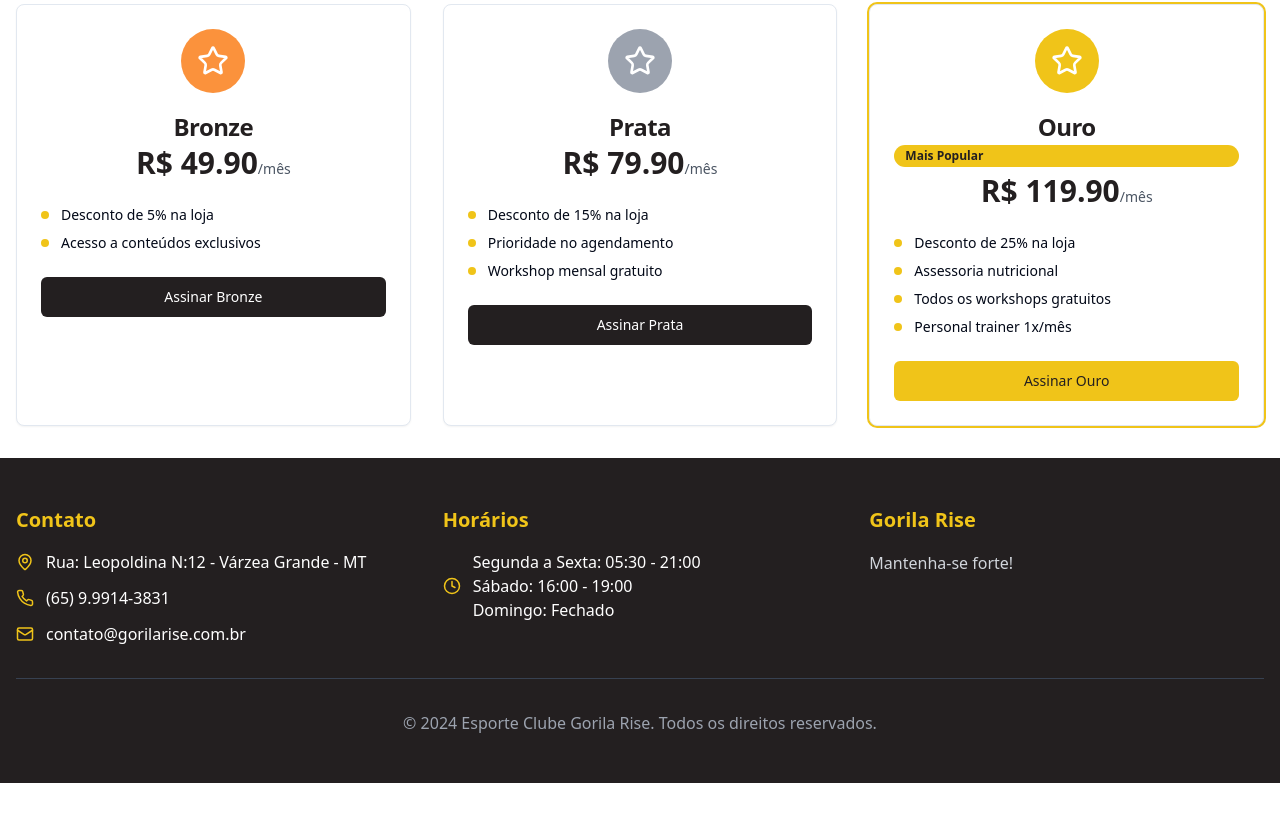
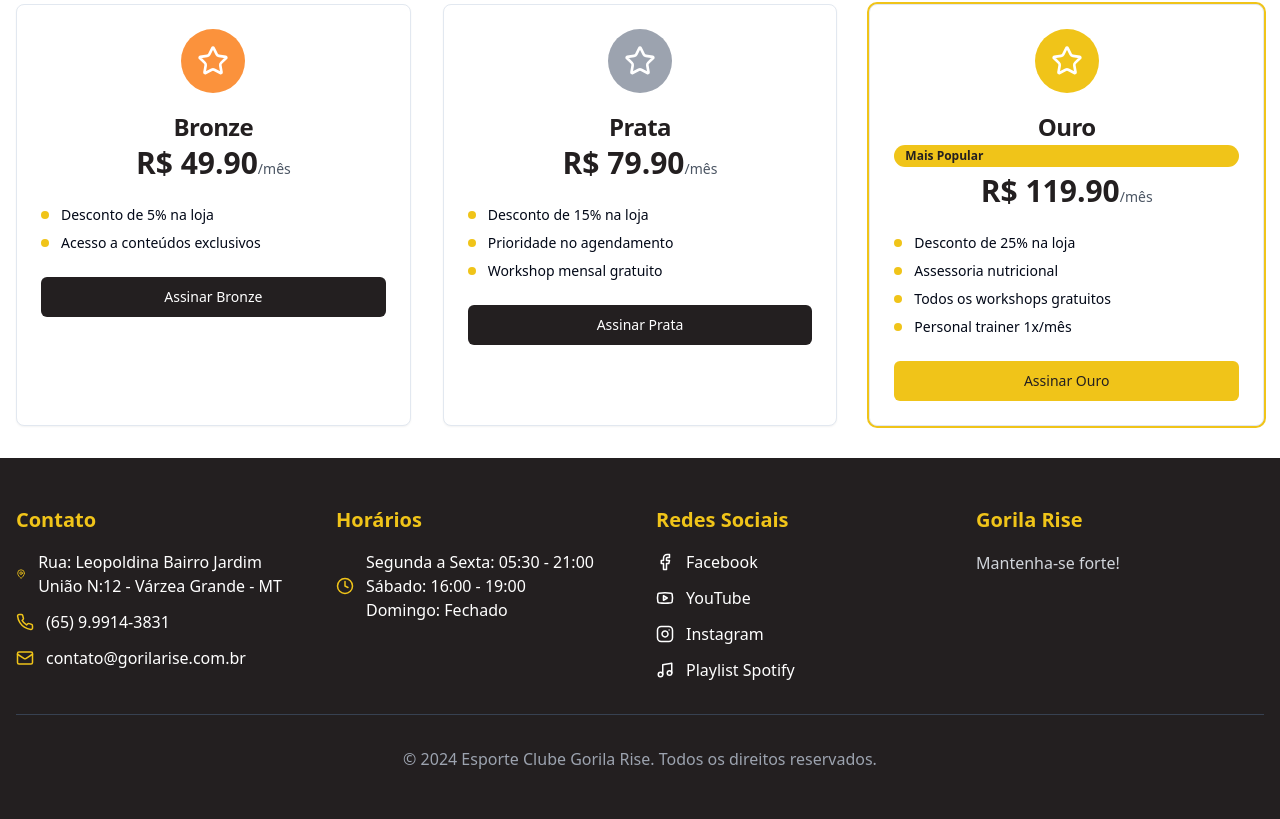
Before and after one commit to dayron65/gorila-rise-hub, a React (Vite) app: page /loja in a window 1280 px wide. Shown: the part 822-1641 px from the top of the page. Before the commit the page ends 1605 px from the top, so only its background shows below. Built offline with nearby package versions, Linux system fonts and the light colour scheme.

Commit message:
Add logo, button, social links, and address
Implement requested UI and content updates.

```diff
--- a/src/components/Footer.tsx
+++ b/src/components/Footer.tsx
@@ -1,15 +1,18 @@
-import { MapPin, Phone, Mail, Clock } from 'lucide-react';
+
+import { MapPin, Phone, Mail, Clock, Facebook, Youtube, Instagram, Music } from 'lucide-react';
+
 const Footer = () => {
-  return <footer className="bg-gorila-primary text-white">
+  return (
+    <footer className="bg-gorila-primary text-white">
       <div className="container mx-auto px-4 py-12">
-        <div className="grid grid-cols-1 md:grid-cols-3 gap-8">
+        <div className="grid grid-cols-1 md:grid-cols-4 gap-8">
           {/* Contact Info */}
           <div>
             <h3 className="text-xl font-bold mb-4 text-gorila-yellow">Contato</h3>
             <div className="space-y-3">
               <div className="flex items-center space-x-3">
                 <MapPin size={18} className="text-gorila-yellow" />
-                <span>Rua: Leopoldina N:12 - Várzea Grande - MT</span>
+                <span>Rua: Leopoldina Bairro Jardim União N:12 - Várzea Grande - MT</span>
               </div>
               <div className="flex items-center space-x-3">
                 <Phone size={18} className="text-gorila-yellow" />
@@ -37,6 +40,49 @@ const Footer = () => {
             </div>
           </div>
 
+          {/* Social Media */}
+          <div>
+            <h3 className="text-xl font-bold mb-4 text-gorila-yellow">Redes Sociais</h3>
+            <div className="space-y-3">
+              <a
+                href="https://facebook.com/gorilarise"
+                target="_blank"
+                rel="noopener noreferrer"
+                className="flex items-center space-x-3 hover:text-gorila-yellow transition-colors"
+              >
+                <Facebook size={18} />
+                <span>Facebook</span>
+              </a>
+              <a
+                href="https://youtube.com/gorilarise"
+                target="_blank"
+                rel="noopener noreferrer"
+                className="flex items-center space-x-3 hover:text-gorila-yellow transition-colors"
+              >
+                <Youtube size={18} />
+                <span>YouTube</span>
+              </a>
+              <a
+                href="https://instagram.com/gorilarise"
+                target="_blank"
+                rel="noopener noreferrer"
+                className="flex items-center space-x-3 hover:text-gorila-yellow transition-colors"
+              >
+                <Instagram size={18} />
+                <span>Instagram</span>
+              </a>
+              <a
+                href="https://open.spotify.com/playlist/gorilarise"
+                target="_blank"
+                rel="noopener noreferrer"
+                className="flex items-center space-x-3 hover:text-gorila-yellow transition-colors"
+              >
+                <Music size={18} />
+                <span>Playlist Spotify</span>
+              </a>
+            </div>
+          </div>
+
           {/* About */}
           <div>
             <h3 className="text-xl font-bold mb-4 text-gorila-yellow">Gorila Rise</h3>
@@ -50,6 +96,8 @@ const Footer = () => {
           </p>
         </div>
       </div>
-    </footer>;
+    </footer>
+  );
 };
+
 export default Footer;
--- a/src/pages/Cadastro.tsx
+++ b/src/pages/Cadastro.tsx
@@ -1,4 +1,3 @@
-
 import { useState } from 'react';
 import { Link, useNavigate } from 'react-router-dom';
 import Header from '@/components/Header';
@@ -154,7 +153,6 @@ const Cadastro = () => {
             </CardHeader>
             <CardContent>
               <form onSubmit={handleSubmit} className="space-y-6">
-                {/* Dados Pessoais */}
                 <div className="space-y-4">
                   <h3 className="text-lg font-semibold text-gorila-primary">Dados Pessoais</h3>
 
@@ -214,7 +212,6 @@ const Cadastro = () => {
                   </div>
                 </div>
 
-                {/* Endereço */}
                 <div className="space-y-4">
                   <h3 className="text-lg font-semibold text-gorila-primary">Endereço</h3>
 
@@ -251,7 +248,6 @@ const Cadastro = () => {
                   </div>
                 </div>
 
-                {/* Modalidade e Plano */}
                 <div className="space-y-4">
                   <h3 className="text-lg font-semibold text-gorila-primary">Escolha seu Treino</h3>
 
@@ -290,7 +286,6 @@ const Cadastro = () => {
                   </div>
                 </div>
 
-                {/* Senha */}
                 <div className="space-y-4">
                   <h3 className="text-lg font-semibold text-gorila-primary">Crie sua Senha</h3>
 
@@ -318,12 +313,11 @@ const Cadastro = () => {
                   </div>
                 </div>
 
-                {/* Termos */}
                 <div className="flex items-center space-x-2">
                   <Checkbox
                     id="termos"
                     checked={termos}
-                    onCheckedChange={setTermos}
+                    onCheckedChange={(checked) => setTermos(checked === true)}
                   />
                   <Label htmlFor="termos" className="text-sm">
                     Aceito os <Link to="/termos" className="text-gorila-primary hover:underline">termos e condições</Link> e a <Link to="/privacidade" className="text-gorila-primary hover:underline">política de privacidade</Link>
--- a/src/pages/Index.tsx
+++ b/src/pages/Index.tsx
@@ -2,12 +2,16 @@ import { useState } from 'react';
 import { Link } from 'react-router-dom';
 import Header from '@/components/Header';
 import Footer from '@/components/Footer';
+import GorilaRiseLogo from '@/components/GorilaRiseLogo';
 import { Button } from '@/components/ui/button';
 import { Card, CardContent, CardDescription, CardHeader, CardTitle } from '@/components/ui/card';
 import { Trophy, Users, Dumbbell, Star, ShoppingBag, Gift, Building } from 'lucide-react';
+
 const Index = () => {
   const [isLoggedIn, setIsLoggedIn] = useState(false);
-  return <div className="min-h-screen bg-white">
+
+  return (
+    <div className="min-h-screen bg-white">
       <Header isLoggedIn={isLoggedIn} onLogout={() => setIsLoggedIn(false)} />
 
       {/* Hero Section */}
@@ -15,8 +19,8 @@ const Index = () => {
         <div className="container mx-auto px-4 text-center">
           <div className="animate-fade-in">
             <div className="mb-6">
-              <div className="w-24 h-24 bg-gorila-yellow rounded-full flex items-center justify-center mx-auto mb-4">
-                <span className="text-gorila-primary font-bold text-4xl">🦍</span>
+              <div className="flex justify-center mb-6">
+                <GorilaRiseLogo size="lg" />
               </div>
               <h1 className="text-5xl md:text-7xl font-bold mb-4">
                 Gorila Rise
@@ -26,13 +30,16 @@ const Index = () => {
               </p>
             </div>
             <p className="text-xl mb-8 max-w-2xl mx-auto leading-relaxed">
-          </p>
+            </p>
             <div className="flex flex-col sm:flex-row gap-4 justify-center">
               <Link to="/cadastro">
                 <Button className="bg-gorila-yellow text-gorila-primary hover:bg-yellow-400 font-bold text-lg px-8 py-3">
                   Entre para o Bando
                 </Button>
               </Link>
+              <Button className="bg-gorila-secondary text-white hover:bg-gorila-dark font-bold text-lg px-8 py-3">
+                Teste
+              </Button>
               <Link to="/login">
                 <Button variant="outline" className="border-white text-white hover:bg-white hover:text-gorila-primary font-bold text-lg px-8 py-3">
                   Já sou membro
@@ -157,6 +164,8 @@ const Index = () => {
       </section>
 
       <Footer />
-    </div>;
+    </div>
+  );
 };
+
 export default Index;
--- a/src/pages/Institucional.tsx
+++ b/src/pages/Institucional.tsx
@@ -51,7 +51,7 @@ const Institucional = () => {
   const projetos = [{
     nome: 'Ponto de Fusão',
     icon: Zap,
-    descricao: 'Promover a cultura hip-hop como ferramenta de transformação social, integrando seus quatro elementos fundamentais (DJi, MC, Breaking e Graffiti) para engajar jovens em atividades artísticas, educativas e comunitárias, reforçando identidade, crítica social e expressão criativa.',
+    descricao: 'Promover a cultura hip-hop como ferramenta de transformação social, integrando seus quatro elementos fundamentais (DJ, MC, Breaking e Graffiti) para engajar jovens em atividades artísticas, educativas e comunitárias, reforçando identidade, crítica social e expressão criativa.',
     cor: 'bg-orange-100 text-orange-600'
   }];
 
@@ -74,7 +74,6 @@ const Institucional = () => {
       <Header />
 
       <div className="container mx-auto px-4 py-8">
-        {/* Hero Section */}
         <div className="text-center mb-12">
           <h1 className="text-4xl font-bold text-gorila-primary mb-4">Institucional</h1>
           <p className="text-xl text-gray-600 max-w-3xl mx-auto">
@@ -83,7 +82,6 @@ const Institucional = () => {
           </p>
         </div>
 
-        {/* Esportes Oferecidos */}
         <section className="mb-16">
           <div className="text-center mb-8">
             <h2 className="text-3xl font-bold text-gorila-primary mb-4">Esportes Olímpicos</h2>
@@ -109,7 +107,6 @@ const Institucional = () => {
           </div>
         </section>
 
-        {/* Projetos Culturais */}
         <section className="mb-16">
           <div className="text-center mb-8">
             <h2 className="text-3xl font-bold text-gorila-primary mb-4">
@@ -121,7 +118,8 @@ const Institucional = () => {
           </div>
 
           <div className="grid grid-cols-1 gap-8 max-w-2xl mx-auto">
-            {projetos.map((projeto, index) => <Card key={index} className="hover:shadow-lg transition-shadow">
+            {projetos.map((projeto, index) =>
+              <Card key={index} className="hover:shadow-lg transition-shadow">
                 <CardHeader className="text-center">
                   <div className={`w-16 h-16 ${projeto.cor} rounded-full flex items-center justify-center mx-auto mb-4`}>
                     <projeto.icon size={32} />
@@ -131,11 +129,11 @@ const Institucional = () => {
                 <CardContent className="text-center">
                   <p className="text-gray-600">{projeto.descricao}</p>
                 </CardContent>
-              </Card>)}
+              </Card>
+            )}
           </div>
         </section>
 
-        {/* Estatuto e Regimento */}
         <section className="mb-16">
           <div className="text-center mb-8">
             <h2 className="text-3xl font-bold text-gorila-primary mb-4">
@@ -188,7 +186,6 @@ const Institucional = () => {
           </div>
         </section>
 
-        {/* Valores e Compromissos */}
         <section className="mb-16">
           <div className="text-center mb-8">
             <h2 className="text-3xl font-bold text-gorila-primary mb-4">
@@ -200,7 +197,8 @@ const Institucional = () => {
           </div>
 
           <div className="grid grid-cols-1 md:grid-cols-3 gap-8">
-            {valores.map((valor, index) => <Card key={index} className="hover:shadow-lg transition-shadow">
+            {valores.map((valor, index) =>
+              <Card key={index} className="hover:shadow-lg transition-shadow">
                 <CardHeader className="text-center">
                   <div className="w-16 h-16 bg-gorila-yellow rounded-full flex items-center justify-center mx-auto mb-4">
                     <valor.icon className="text-gorila-primary" size={32} />
@@ -210,11 +208,11 @@ const Institucional = () => {
                 <CardContent className="text-center">
                   <p className="text-gray-600">{valor.descricao}</p>
                 </CardContent>
-              </Card>)}
+              </Card>
+            )}
           </div>
         </section>
 
-        {/* Diretoria */}
         <section className="bg-gray-50 -mx-4 px-4 py-12 rounded-lg">
           <div className="text-center mb-8">
             <h2 className="text-3xl font-bold text-gorila-primary mb-4">
```
